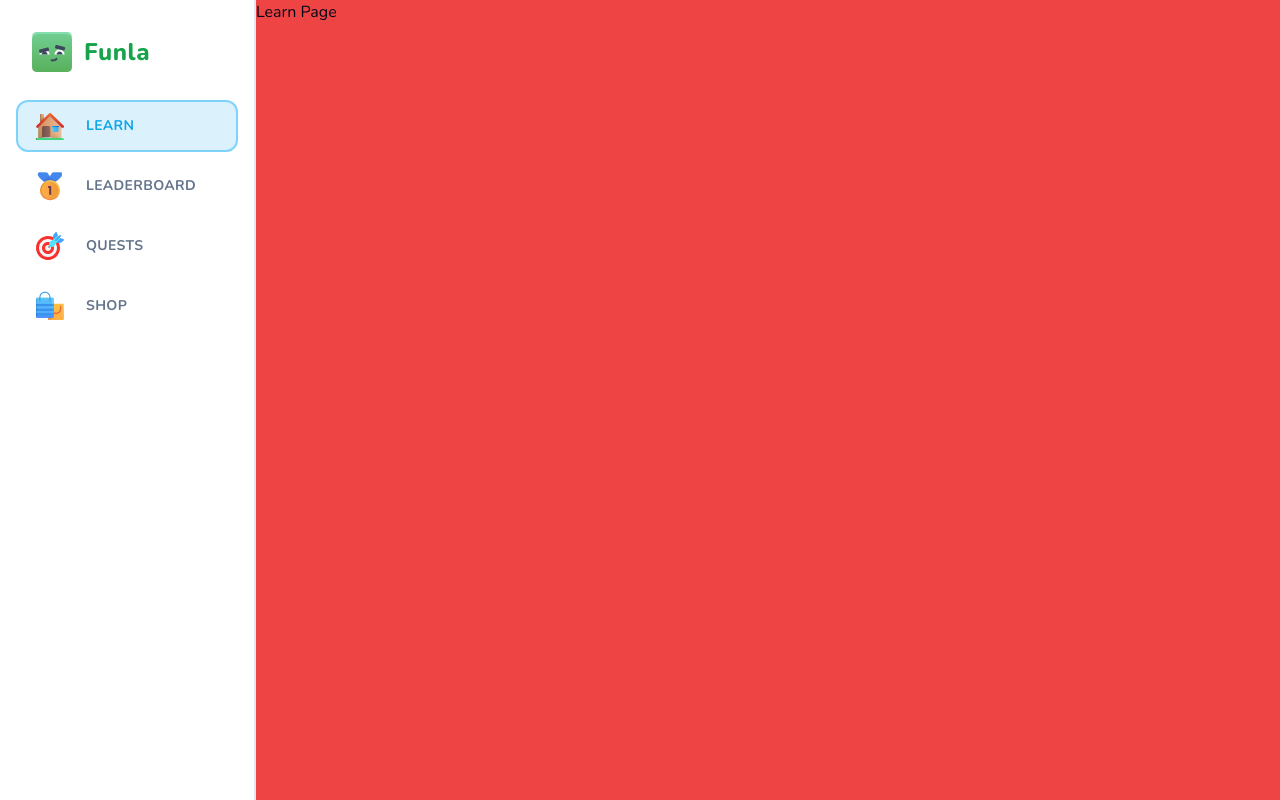
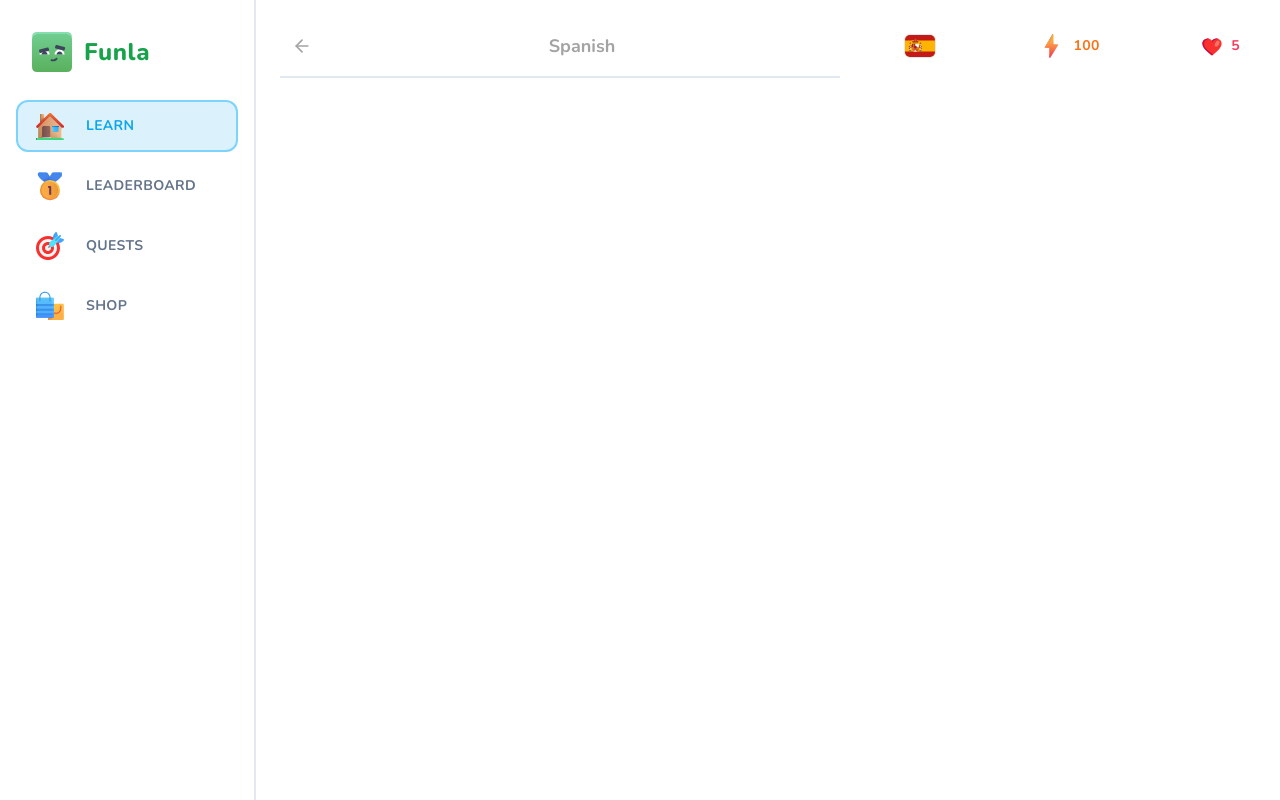
Before and after one commit to rrajkukausik/Funla, a Next.js app: page /learn in a window 1280 px wide. Built offline with nearby package versions, Linux system fonts and the light colour scheme.

Commit message:
feat: Added components for Learn Page

```diff
--- a/app/(main)/layout.tsx
+++ b/app/(main)/layout.tsx
@@ -1,17 +1,15 @@
-import { MobileHeader } from '@/components/mobile-header';
-import { Sidebar } from '@/components/sidebar';
+import type { PropsWithChildren } from "react";
 
-type Props = {
-  children: React.ReactNode;
-};
+import { MobileHeader } from "@/components/mobile-header";
+import { Sidebar } from "@/components/sidebar";
 
-const MainLayout = ({ children }: Props) => {
+const MainLayout = ({ children }: PropsWithChildren) => {
   return (
     <>
       <MobileHeader />
-      <Sidebar className='hidden lg:flex' />
-      <main className='lg:pl-[256px] h-full pt-[50px] lg:pt-0'>
-        <div className='bg-red-500 h-full'>{children}</div>
+      <Sidebar className="hidden lg:flex" />
+      <main className="h-full pt-[50px] lg:pl-[256px] lg:pt-0">
+        <div className="mx-auto h-full max-w-[1056px] pt-6">{children}</div>
       </main>
     </>
   );
--- /dev/null
+++ b/app/(main)/learn/header.tsx
@@ -0,0 +1,22 @@
+import { ArrowLeft } from "lucide-react";
+import Link from "next/link";
+import { Button } from "@/components/ui/button";
+
+type HeaderProps = {
+  title: string;
+};
+
+export const Header = ({ title }: HeaderProps) => {
+  return (
+    <div className="sticky top-0 mb-5 flex items-center justify-between border-b-2 bg-white pb-3 text-neutral-400 lg:z-50 lg:mt-[-28px] lg:pt-[28px]">
+      <Link href="/courses">
+        <Button size="sm" variant="ghost">
+          <ArrowLeft className="h-5 w-5 stroke-2 text-neutral-400" />
+        </Button>
+      </Link>
+
+      <h1 className="text-lg font-bold">{title}</h1>
+      <div aria-hidden />
+    </div>
+  );
+};
--- a/app/(main)/learn/page.tsx
+++ b/app/(main)/learn/page.tsx
@@ -1,5 +1,83 @@
-const LearnPage = () => {
-  return <div>Learn Page</div>;
+import { redirect } from 'next/navigation';
+
+import { FeedWrapper } from '@/components/feed-wrapper';
+// import { Promo } from "@/components/promo";
+// import { Quests } from "@/components/quests";
+import { StickyWrapper } from '@/components/sticky-wrapper';
+import { UserProgress } from '@/components/user-progress';
+// import {
+//   getCourseProgress,
+//   getLessonPercentage,
+//   getUnits,
+//   getUserProgress,
+//   getUserSubscription,
+// } from "@/db/queries";
+
+import { Header } from './header';
+// import { Unit } from "./unit";
+
+const LearnPage = async () => {
+  // const userProgressData = getUserProgress();
+  // const courseProgressData = getCourseProgress();
+  // const lessonPercentageData = getLessonPercentage();
+  // const unitsData = getUnits();
+  // const userSubscriptionData = getUserSubscription();
+
+  // const [
+  //   userProgress,
+  //   units,
+  //   courseProgress,
+  //   lessonPercentage,
+  //   userSubscription,
+  // ] = await Promise.all([
+  //   userProgressData,
+  //   unitsData,
+  //   courseProgressData,
+  //   lessonPercentageData,
+  //   userSubscriptionData,
+  // ]);
+
+  // if (!courseProgress || !userProgress || !userProgress.activeCourse)
+  //   redirect("/courses");
+
+  // const isPro = !!userSubscription?.isActive;
+
+  return (
+    <div className='flex flex-row-reverse gap-[48px] px-6'>
+      <StickyWrapper>
+        <UserProgress
+          // activeCourse={userProgress.activeCourse}
+          // hearts={userProgress.hearts}
+          // points={userProgress.points}
+          // hasActiveSubscription={isPro}
+          activeCourse={{ title: 'Spanish', imageSrc: '/es.svg' }}
+          hearts={5}
+          points={100}
+          hasActiveSubscription={false}
+        />
+
+        {/* {!isPro && <Promo />}
+        <Quests points={userProgress.points} /> */}
+      </StickyWrapper>
+      <FeedWrapper>
+        {/* <Header title={userProgress.activeCourse.title} /> */}
+        <Header title={'Spanish'} />
+        {/* {units.map((unit) => (
+          <div key={unit.id} className="mb-10">
+            <Unit
+              id={unit.id}
+              order={unit.order}
+              description={unit.description}
+              title={unit.title}
+              lessons={unit.lessons}
+              activeLesson={courseProgress.activeLesson}
+              activeLessonPercentage={lessonPercentage}
+            />
+          </div>
+        ))} */}
+      </FeedWrapper>
+    </div>
+  );
 };
 
 export default LearnPage;
--- /dev/null
+++ b/components/feed-wrapper.tsx
@@ -0,0 +1,5 @@
+import type { PropsWithChildren } from "react";
+
+export const FeedWrapper = ({ children }: PropsWithChildren) => {
+  return <div className="relative top-0 flex-1 pb-10">{children}</div>;
+};
--- /dev/null
+++ b/components/sticky-wrapper.tsx
@@ -0,0 +1,11 @@
+import type { PropsWithChildren } from "react";
+
+export const StickyWrapper = ({ children }: PropsWithChildren) => {
+  return (
+    <div className="sticky bottom-6 hidden w-[368px] self-end lg:block">
+      <div className="sticky top-6 flex min-h-[calc(100vh-48px)] flex-col gap-y-4">
+        {children}
+      </div>
+    </div>
+  );
+};
--- /dev/null
+++ b/components/user-progress.tsx
@@ -0,0 +1,51 @@
+import { InfinityIcon } from 'lucide-react';
+import Image from 'next/image';
+import Link from 'next/link';
+
+import { Button } from '@/components/ui/button';
+// import { courses } from "@/db/schema";
+
+type UserProgressProps = {
+  //   activeCourse: typeof courses.$inferSelect;
+  activeCourse: { imageSrc: string; title: string };
+  hearts: number;
+  points: number;
+  hasActiveSubscription: boolean;
+};
+
+export const UserProgress = ({
+  activeCourse,
+  hearts,
+  points,
+  hasActiveSubscription,
+}: UserProgressProps) => {
+  return (
+    <div className='flex w-full items-center justify-between gap-x-2'>
+      <Link href='/courses'>
+        <Button variant='ghost'>
+          <Image
+            src={activeCourse.imageSrc}
+            alt={activeCourse.title}
+            className='rounded-md border'
+            width={32}
+            height={32}
+          />
+        </Button>
+      </Link>
+
+      <Link href='/shop'>
+        <Button variant='ghost' className='text-orange-500'>
+          <Image src='/points.svg' height={28} width={28} alt='Points' className='mr-2' />
+          {points}
+        </Button>
+      </Link>
+
+      <Link href='/shop'>
+        <Button variant='ghost' className='text-rose-500'>
+          <Image src='/heart.svg' height={22} width={22} alt='Hearts' className='mr-2' />
+          {hasActiveSubscription ? <InfinityIcon className='stroke-3 h-4 w-4' /> : hearts}
+        </Button>
+      </Link>
+    </div>
+  );
+};
```
